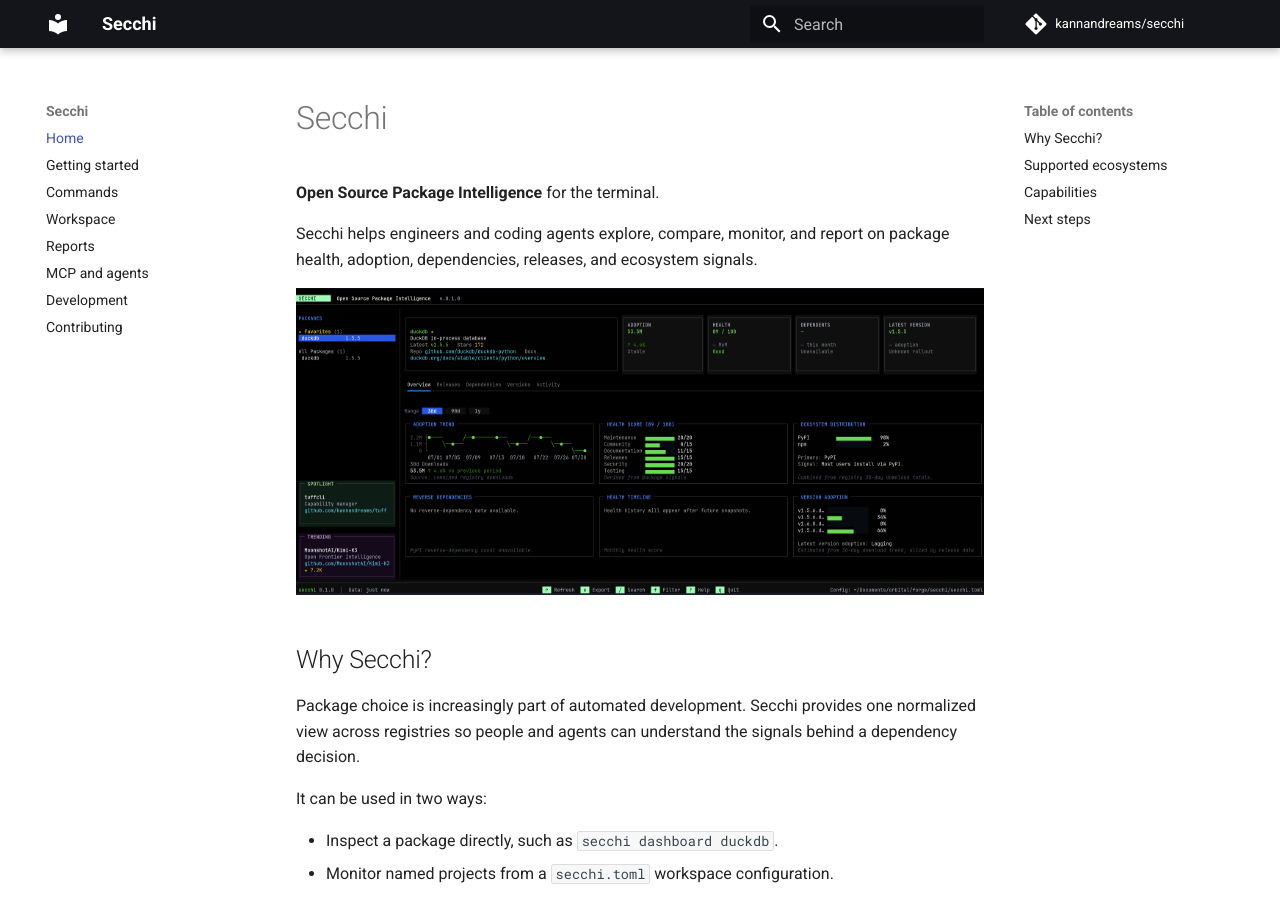
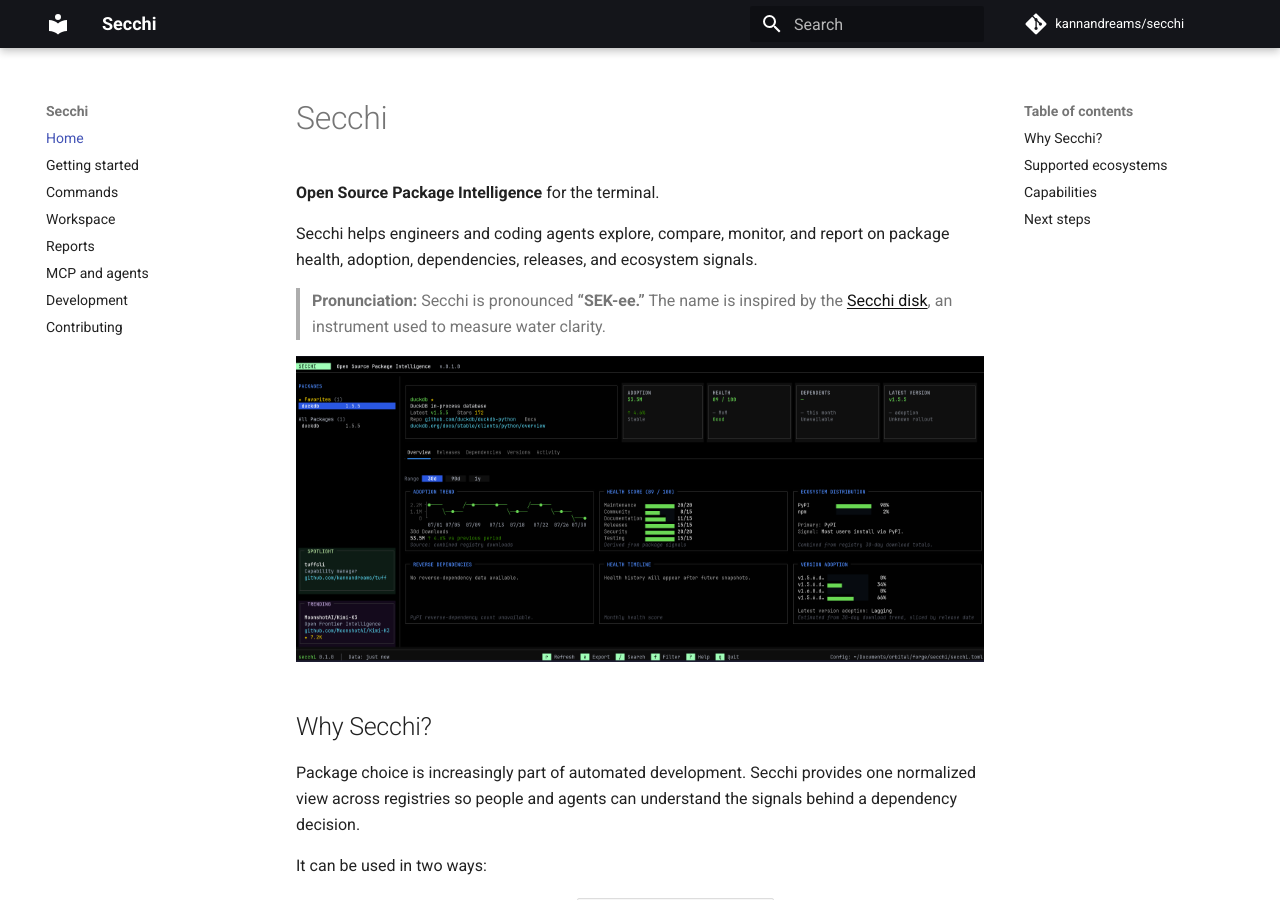
Before and after one commit to kannandreams/secchi, an MkDocs documentation site: the page built from docs/index.md, in a window 1280 px wide and 900 px high. Built offline with MkDocs 1.6.1 and Material for MkDocs 9.7.7, drawn with Linux system fonts in a browser that asks for light colours; comment, search, counter and statistics services are not loaded.

Commit message:
secchi - meaning

```diff
--- a/docs/index.md
+++ b/docs/index.md
@@ -4,6 +4,10 @@
 
 Secchi helps engineers and coding agents explore, compare, monitor, and report
 on package health, adoption, dependencies, releases, and ecosystem signals.
+
+> **Pronunciation:** Secchi is pronounced **“SEK-ee.”** The name is inspired by
+> the [Secchi disk](https://www.merriam-webster.com/dictionary/Secchi%20disc),
+> an instrument used to measure water clarity.
 
 ![Secchi dashboard](https://raw.githubusercontent.com/kannandreams/secchi/main/assets/duck-db-demo.png)
 
```
Also changed, not shown: README.md (+5 -0 lines).
